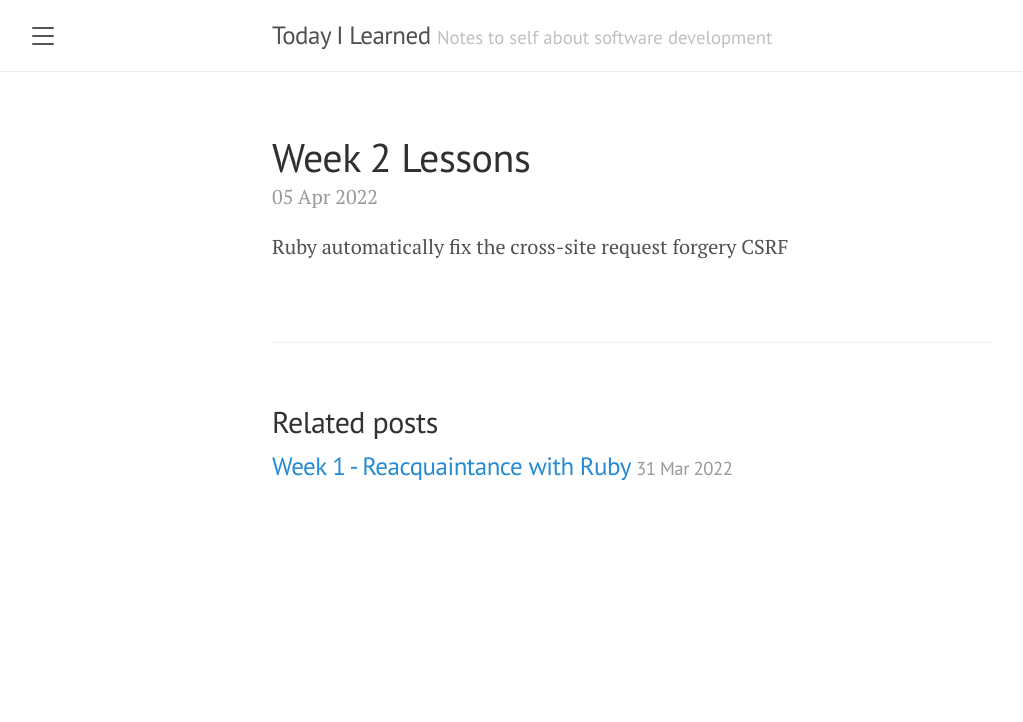
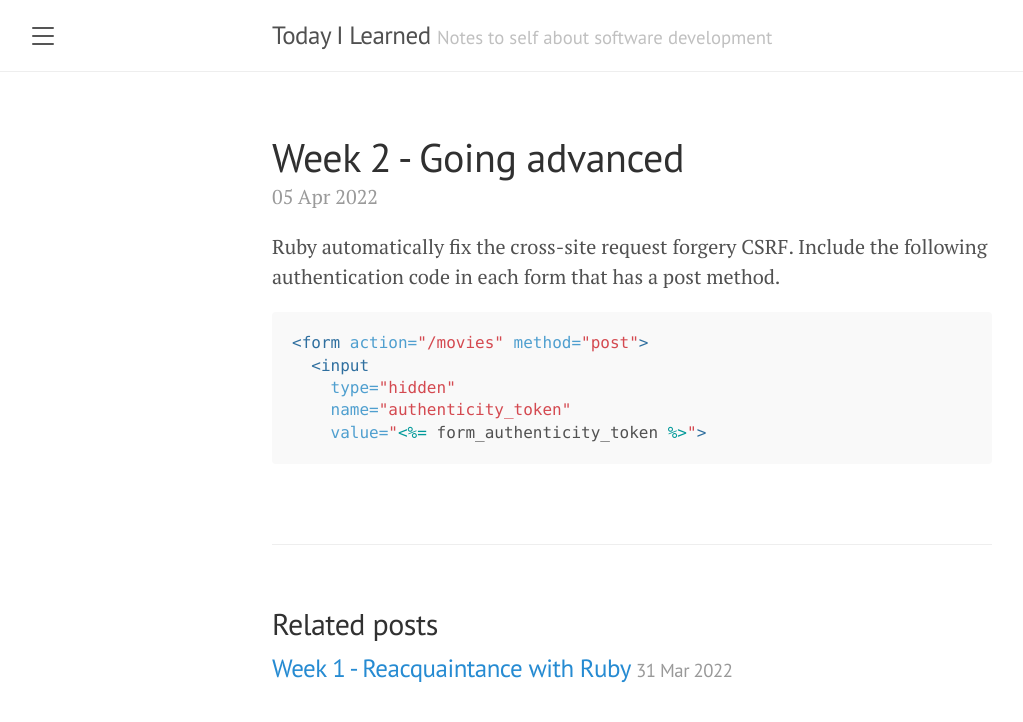
Before and after one commit to anhdao21/study_journal, a Jekyll site: the page built from _posts/2022-04-05-week-2-lessons.md, in a window 1280 px wide. Shown: the top 722 px of the page, without its empty margins (8-1031 px from the left). Built offline with Jekyll 4.4.1, drawn with Linux system fonts in a browser that asks for light colours; our own code applies the rules of GitHub Pages for plain Markdown files.

Commit message:
Update 2022-04-05-week-2-lessons.md

````diff
--- a/_posts/2022-04-05-week-2-lessons.md
+++ b/_posts/2022-04-05-week-2-lessons.md
@@ -1 +1,14 @@
-Ruby automatically fix the cross-site request forgery CSRF
+---
+layout: post
+title: Week 2 - Going advanced
+---
+
+Ruby automatically fix the cross-site request forgery CSRF. Include the following authentication code in each form that has a post method.
+
+```erb
+<form action="/movies" method="post">
+  <input
+    type="hidden"
+    name="authenticity_token"
+    value="<%= form_authenticity_token %>">
+```
````
